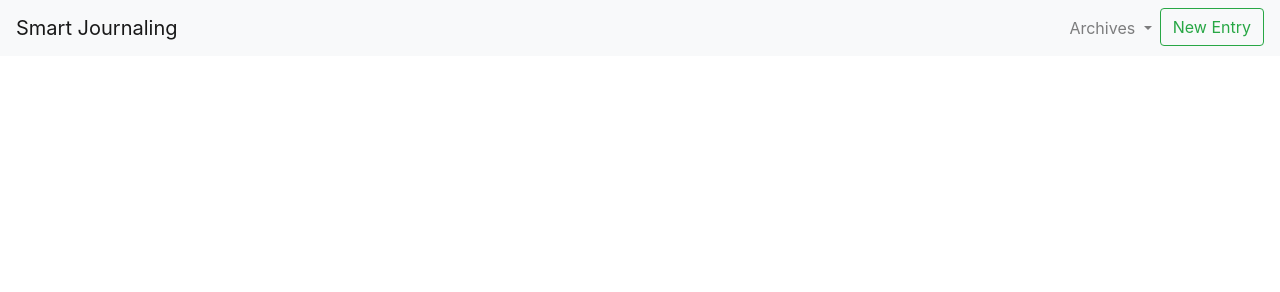
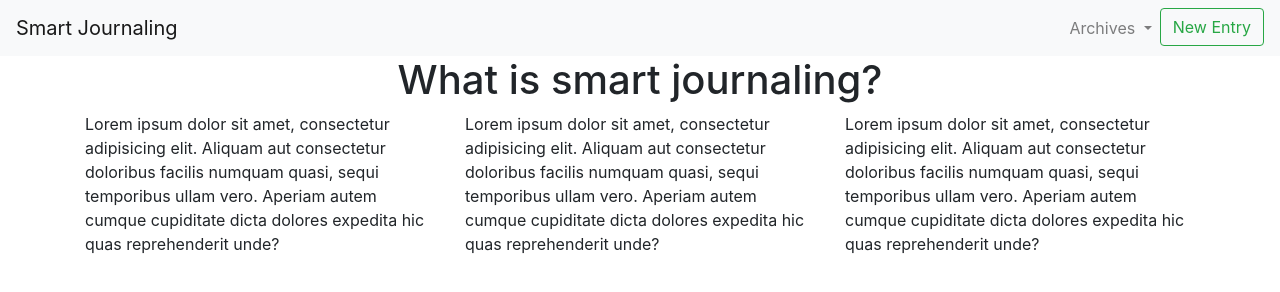
Before and after one commit to ranjithkumarravikumar52/smart-journaling-front-end, a plain HTML site: page index.html in a window 1280 px wide. Drawn offline with nearby package versions, Linux system fonts and the light colour scheme.

Commit message:
prototyped introduction container

```diff
--- a/index.html
+++ b/index.html
@@ -7,9 +7,9 @@
 		<link rel="stylesheet" href="https://maxcdn.bootstrapcdn.com/bootstrap/4.0.0/css/bootstrap.min.css"
 		      integrity="sha384-Gn5384xqQ1aoWXA+058RXPxPg6fy4IWvTNh0E263XmFcJlSAwiGgFAW/dAiS6JXm"
 		      crossorigin="anonymous">
+		<link rel="stylesheet" href="styles/index.css">
 	</head>
 	<body>
-
 		<nav class="navbar navbar-expand-lg navbar-light bg-light">
 			<a class="navbar-brand" href="#">Smart Journaling</a>
 			<button class="navbar-toggler" type="button" data-toggle="collapse" data-target="#navbarSupportedContent">
@@ -18,7 +18,8 @@
 			<div class="collapse navbar-collapse" id="navbarSupportedContent">
 				<ul class="navbar-nav ml-auto">
 					<li class="nav-item dropdown">
-						<a class="nav-link dropdown-toggle" href="#" id="navbarDropdown" data-toggle="dropdown"> Archives </a>
+						<a class="nav-link dropdown-toggle" href="#" id="navbarDropdown" data-toggle="dropdown">
+							Archives </a>
 						<div class="dropdown-menu">
 							<a class="dropdown-item" href="#">2020</a>
 							<div class="dropdown-divider"></div>
@@ -33,7 +34,42 @@
 				</ul>
 			</div>
 		</nav>
-
+		<!--introduction container-->
+		<div class="container">
+			<div class="row">
+				<div class="col-12">
+					<h1 class="text-center">What is smart journaling?</h1>
+				</div>
+			</div>
+			<div class="row">
+				<div class="col-sm-4">
+					<p>Lorem ipsum dolor sit amet, consectetur adipisicing elit. Aliquam aut consectetur doloribus
+						facilis
+						numquam quasi, sequi temporibus ullam vero. Aperiam autem cumque cupiditate dicta dolores
+						expedita
+						hic
+						quas reprehenderit unde?</p>
+				</div>
+				<div class="col-sm-4">
+					<p>Lorem ipsum dolor sit amet, consectetur adipisicing elit. Aliquam aut consectetur doloribus
+						facilis
+						numquam quasi, sequi temporibus ullam vero. Aperiam autem cumque cupiditate dicta dolores
+						expedita
+						hic
+						quas reprehenderit unde?</p>
+				</div>
+				<div class="col-sm-4">
+					<p>Lorem ipsum dolor sit amet, consectetur adipisicing elit. Aliquam aut consectetur doloribus
+						facilis
+						numquam quasi, sequi temporibus ullam vero. Aperiam autem cumque cupiditate dicta dolores
+						expedita
+						hic
+						quas reprehenderit unde?</p>
+				</div>
+			</div>
+		</div>
+		<!--features container-->
+		<!--testimonials container-->
 		<!--bootstrap 4 - js related files-->
 		<script src="https://code.jquery.com/jquery-3.2.1.slim.min.js"
 		        integrity="sha384-KJ3o2DKtIkvYIK3UENzmM7KCkRr/rE9/Qpg6aAZGJwFDMVNA/GpGFF93hXpG5KkN"
```
Also changed, not shown: styles/index.css (added).
